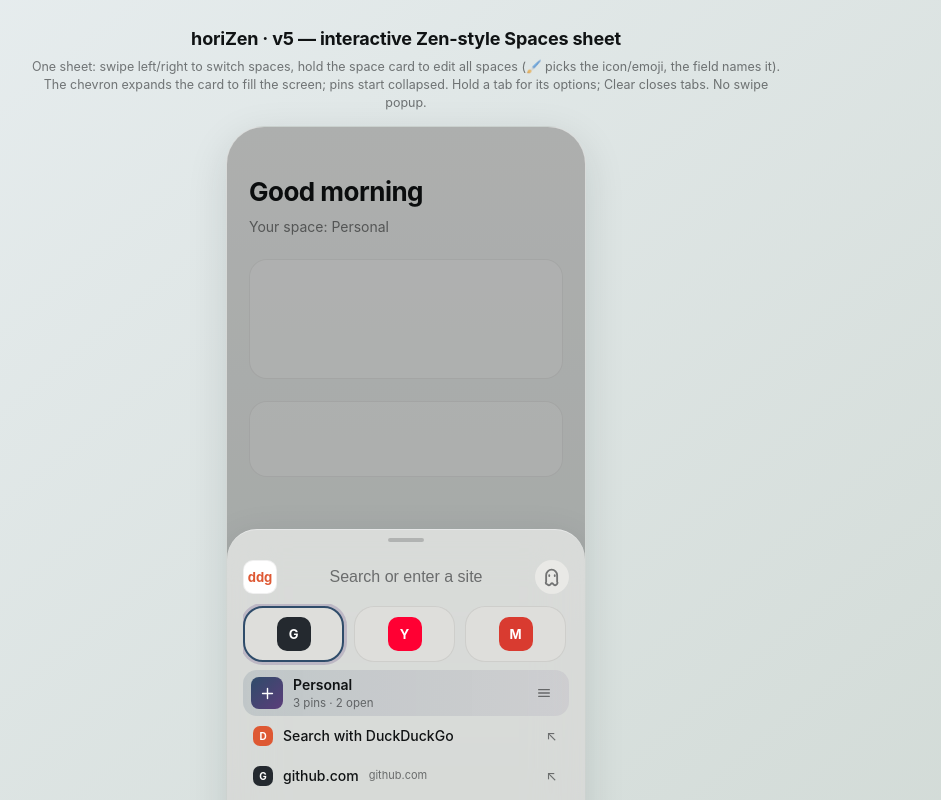
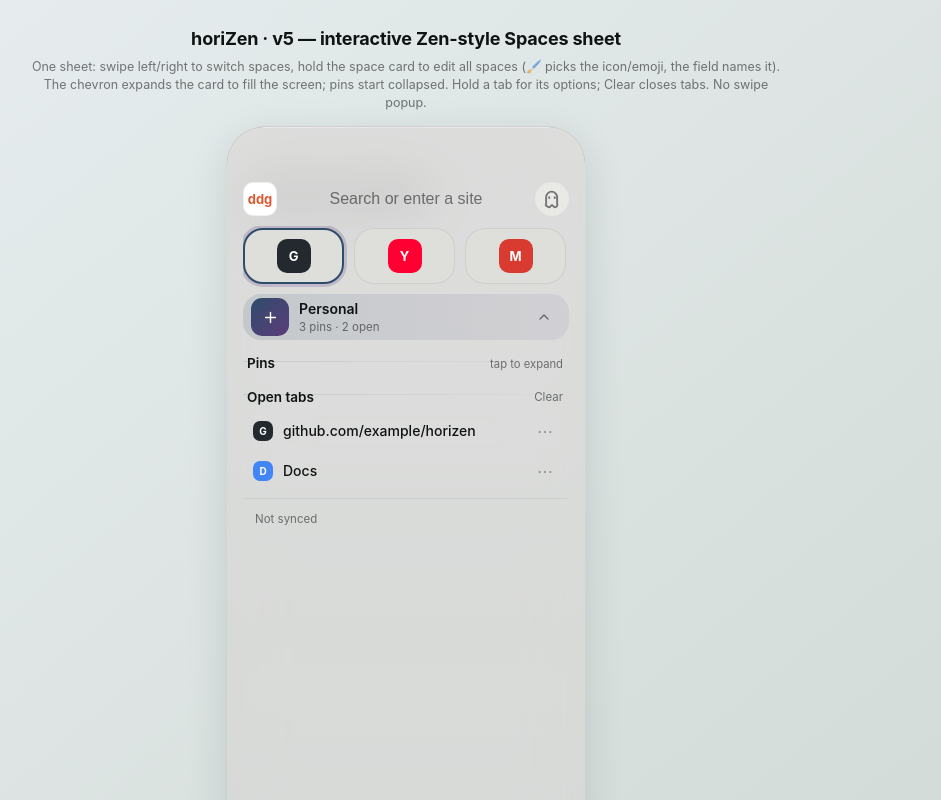
Before and after one commit to rLihat/arclike-gecko-brower-for-android, a plain HTML site: page mockup/v5-spaces.html in a window 1280 px wide. Both pictures are taken after a click on the element 778 px from the left and 693 px from the top of the page. Shown: the top 800 px of the page, without its empty margins (234-1175 px from the left). Drawn offline with Linux system fonts and the light colour scheme.

Commit message:
Mockup: springier expand animation, down-to-up chevron morph, reachable tab context options

```diff
--- a/mockup/v5-spaces.html
+++ b/mockup/v5-spaces.html
@@ -53,7 +53,7 @@
     border-radius: 30px 30px 0 0;
     box-shadow: var(--shadow);
     display: flex; flex-direction: column;
-    transition: height 280ms cubic-bezier(0.2,0.9,0.25,1), padding 200ms;
+    transition: height 440ms cubic-bezier(0.22,1,0.36,1), padding 320ms cubic-bezier(0.22,1,0.36,1);
   }
   .sheet.full { height: 100%; border-radius: 0; padding-top: 44px; }
   .sheet.full .handle { display: none; }
@@ -88,13 +88,19 @@
   .space-name { font-size: 14px; font-weight: 600; white-space: nowrap; overflow: hidden; text-overflow: ellipsis; }
   .space-sub { font-size: 11.5px; color: var(--muted); }
   .chev { width: 34px; height: 34px; border-radius: 10px; display: grid; place-items: center; color: var(--muted); }
-  .chev svg { width: 16px; height: 16px; fill: none; stroke: currentColor; stroke-width: 2; stroke-linecap: round; stroke-linejoin: round; }
-  /* Collapsed: menu-like icon. Expanded: up chevron. */
-  .indicator { transition: height 260ms cubic-bezier(0.2,0.9,0.25,1), border-radius 260ms; }
-  .sheet.full .indicator { height: 54px; border-radius: 18px; }
-  .sheet.full .disc { width: 36px; height: 36px; flex-basis: 36px; border-radius: 10px; }
-  .list { animation: list-in 220ms ease-out both; }
-  @keyframes list-in { from { opacity: 0; transform: translateY(8px); } to { opacity: 1; transform: none; } }
+  .chev svg { width: 16px; height: 16px; fill: none; stroke: currentColor; stroke-width: 2; stroke-linecap: round; stroke-linejoin: round; transition: transform 300ms cubic-bezier(0.22,1,0.36,1); }
+  .chev.up svg { transform: rotate(180deg); }
+  /* Space card morphs into the full sheet; sections rise in sequence. */
+  .indicator { transition: height 380ms cubic-bezier(0.22,1,0.36,1), border-radius 380ms, margin 380ms; }
+  .sheet.full .indicator { height: 58px; border-radius: 18px; margin: 2px 0 4px; }
+  .disc { transition: width 380ms cubic-bezier(0.22,1,0.36,1), height 380ms, flex-basis 380ms, border-radius 380ms; }
+  .sheet.full .disc { width: 38px; height: 38px; flex-basis: 38px; border-radius: 11px; }
+  .list { animation: list-in 280ms ease-out both; }
+  @keyframes list-in { from { opacity: 0; transform: translateY(12px); } to { opacity: 1; transform: none; } }
+  .pin-tree, .open-tabs, .sync-strip { animation: section-in 320ms cubic-bezier(0.22,1,0.36,1) both; }
+  .open-tabs { animation-delay: 70ms; }
+  .sync-strip { animation-delay: 130ms; }
+  @keyframes section-in { from { opacity: 0; transform: translateY(14px); } to { opacity: 1; transform: none; } }
 
   .list { flex: 1; min-height: 0; overflow-y: auto; padding-right: 2px; scrollbar-width: none; -ms-overflow-style: none; }
   .list::-webkit-scrollbar { display: none; width: 0; }
@@ -113,6 +119,7 @@
   .child { padding-left: 18px; border-left: 1px solid var(--hairline); margin-left: 12px; }
   .child[hidden] { display: none; }
   .row b { font-weight: 500; font-size: 14px; }
+  .row-more { margin-left: auto; border: 0; background: none; color: var(--muted); font-size: 16px; cursor: pointer; padding: 0 4px; opacity: 0.7; }
   .row small { color: var(--muted); font-size: 11px; }
   .row .trail { margin-left: auto; color: var(--muted); }
   .row.active, .pin.active {
@@ -185,7 +192,7 @@
         <div class="space-sub" id="spaceSub">3 pins · 2 open</div>
       </div>
       <div class="chev" id="chev" title="Show / hide pinned tabs">
-        <svg viewBox="0 0 24 24" id="chevIcon"><path d="M4 7h16M4 12h16M4 17h16"/></svg>
+        <svg viewBox="0 0 24 24"><path d="m6 9 6 6 6-6"/></svg>
       </div>
     </div>
 
@@ -232,7 +239,7 @@
 </div>
 
 <p class="notes">
-  Zen-style sidebar in the <code>47%</code> search sheet; expanding the space card animates it to fill the screen (menu icon → up chevron). The <code>Pins</code> header is plain text (no space name), starts collapsed and stays tappable. Open tabs have a text-only <code>Clear</code> button that always reads "Clear": first tap closes every tab except the current one, second tap closes that too. Hold a tab for Reload / Remove / Add to folder (with a create-folder option) / Pin or unpin / Add or remove to Essentials. In edit, the <code>🖌️</code> button and name field are one row (default name "Space"); the emoji row beneath is gone. Swipe switches space without a popup. Phase 1: no split view, glance, containers or network sync.
+  Zen-style sidebar in the <code>47%</code> search sheet; expanding the space card animates it to fill the screen and morphs the down chevron into an up arrow. The <code>Pins</code> header is plain text (no space name), starts collapsed and stays tappable. Open tabs have a text-only <code>Clear</code> button that always reads "Clear": first tap closes every tab except the current one, second tap closes that too. Hold a tab (or press ⋯ / right-click) for Reload / Remove / Add to folder (with a create-folder option) / Pin or unpin / Add or remove to Essentials. In edit, the <code>🖌️</code> button and name field are one row (default name "Space"); the emoji row beneath is gone. Swipe switches space without a popup. Phase 1: no split view, glance, containers or network sync.
 </p>
 
 <script>
@@ -304,9 +311,7 @@ function render() {
   phone.style.setProperty('--c2', sp.c2);
   $('sheet').classList.toggle('collapsed', collapsed);
   $('sheet').classList.toggle('full', expanded);
-  $('chevIcon').innerHTML = expanded
-    ? '<path d="m6 15 6-6 6 6"/>'
-    : '<path d="M4 7h16M4 12h16M4 17h16"/>';
+  $('chev').classList.toggle('up', expanded);
   $('pageSub').textContent = 'Your space: ' + sp.name;
   $('spaceName').textContent = sp.name;
   $('disc').innerHTML = spaceIconHtml(sp.icon);
@@ -325,7 +330,7 @@ function render() {
     return `<div class="folder" data-folder="1"><span class="fav-preview"><i></i><i></i><i></i><i></i></span><b>${p.t}</b><span class="rot">${svg('chevronRight')}</span></div>${kids}`;
   }).join('');
   const tabs = sp.tabs.map((t,i) =>
-    `<div class="row ${selectedTab===i?'active':''}" data-tab="${i}">${fav(t[0],t[1],'sm')}<b>${t[2]}</b></div>`).join('');
+    `<div class="row ${selectedTab===i?'active':''}" data-tab="${i}">${fav(t[0],t[1],'sm')}<b>${t[2]}</b><button class="row-more" data-more="${i}" title="Tab options">⋯</button></div>`).join('');
   if (expanded && !typed) {
     $('list').innerHTML =
       `<div class="pin-tree"><div class="section-head" id="pinsHead">Pins<small>${collapsed ? 'tap to expand' : 'tap to collapse'}</small></div><div class="pins-items">${items}</div></div>` +
@@ -352,8 +357,10 @@ function render() {
       el.onpointerup = clearTabPress;
       el.onpointerleave = clearTabPress;
       el.onpointercancel = clearTabPress;
-      el.onclick = () => { clearTabPress(); selectedTab = i; render(); };
+      el.onclick = e => { clearTabPress(); if (e.target.closest('[data-more]')) return; selectedTab = i; render(); };
+      el.oncontextmenu = e => { e.preventDefault(); clearTabPress(); openTabMenu(i); };
     });
+    document.querySelectorAll('[data-more]').forEach(el => el.onclick = e => { e.stopPropagation(); openTabMenu(+el.dataset.more); });
   } else {
     $('list').innerHTML = '<div class="suggestions">' + SUGGESTIONS.map(s =>
       `<div class="row">${fav(s[0],s[1],'sm')}<b>${s[2]}</b>${s[3]?`<small>${s[3]}</small>`:''}<span class="trail">↖</span></div>`).join('') + '</div>';
```
